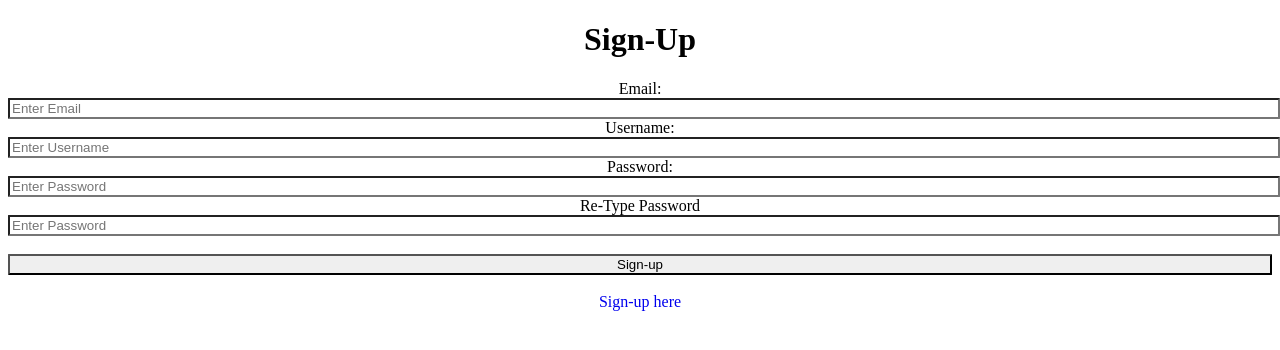
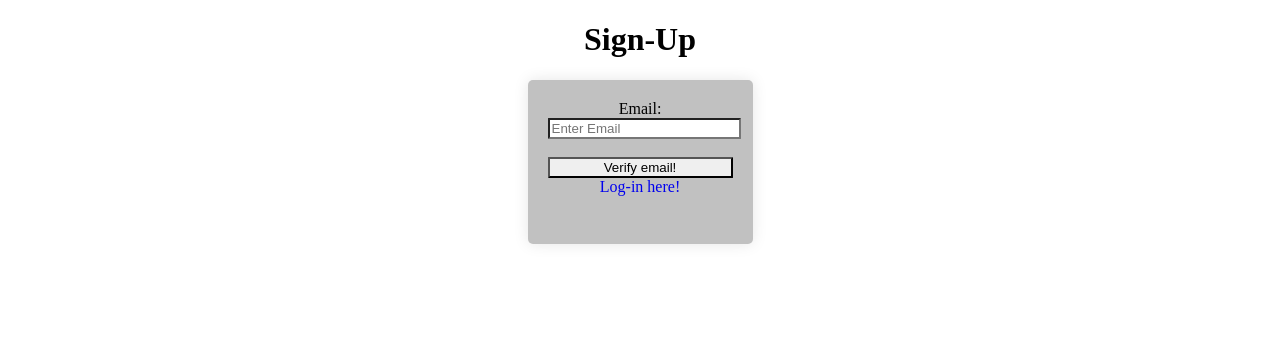
Before and after one commit to Numb11/Secure-Soft, a PHP site: page /signUp.php in a window 1280 px wide. Shown: the top 350 px of the page. Run offline with PHP 8.4, Linux system fonts and the light colour scheme.

Commit message:
Further work on Sign-up
Buggy JS need to fix import error, also double check regex for password validation

```diff
--- a/log-in.css
+++ b/log-in.css
@@ -4,7 +4,7 @@ body{
 
 }
 
-.logInFormArea{
+.logInFormArea, .signUpFormArea{
     max-width : 600px;
     margin: auto;
     padding: 20px;
--- a/signUp.php
+++ b/signUp.php
@@ -5,40 +5,21 @@
 <head>
 <title> FakeBook </title>
 <link rel = "stylesheet" href="log-in.css">
-<script src="main.js"></script></HEAD>
+<script src="verifyEmail.js"></script></HEAD>
 <link rel="icon" href="favi.png">
 </head>
 
 <body>
     <h1 id = "bannerText"> Sign-Up </h1>
-    <div class = "signUpForm">
+    <div class = "signUpFormArea">
 
-        <form action="createAcc.php" method = "POST">
+        <form action="" id="emailForm">
             <label for="email">Email: </label> <br>
             <input type = "email" placeholder = "Enter Email" name="email" required><br>
+            <br>
+            <button id = "verButt" onclick= "verifyEmail()" >Verify email! </button>
 
-            <label for="username">Username: </label><br>
-
-            <input type="text" placeholder = "Enter Username" name="username" required><br>
-
-
-            <label for="password">Password: </label><br>
-
-            <input type="password" placeholder = "Enter Password"  name="password" required><br>
-
-            <label for="repPassword">Re-Type Password  </label><br>
-
-            <input type="password" placeholder = "Enter Password"  name="repPassword" required><br>
-
-        <br>
-
-        <button type = "submit">Sign-up</button>
-
-
-
-        <br></br>
-
-        <label> <a href="signup.html">Sign-up here</a> </label>
+        <label> <a href="index.php">Log-in here!</a> </label>
 
         <br></br>
 
--- /dev/null
+++ b/verifyEmail.js
@@ -0,0 +1,34 @@
+import emailjs from 'emailjs-com';
+
+emailjs.init({
+    publicKey: "qoXAHVjirQz_eVgQlDu-I",
+  });
+
+function openSignUpForm(){
+}
+
+function generateUqDigits(){
+    return Math.floor(1000+matchMedia.random()*9000);
+
+}
+
+function verifyEmail(){
+    const info = document.getElementById("emailForm");
+    let email = (info.elements["email"]).value;
+
+
+    emailjs.send("service_loyxw0m","template_hq7voyf",{
+        message: String(generateUqDigits),
+        email: email,
+        }, "_fC1jhZcfXnMvi2yl").then(
+            (response) => {
+
+                alert("Email Verification sent");
+            },
+            (error) => {
+                alert("Please retry");
+            },
+        );
+
+
+}
```
